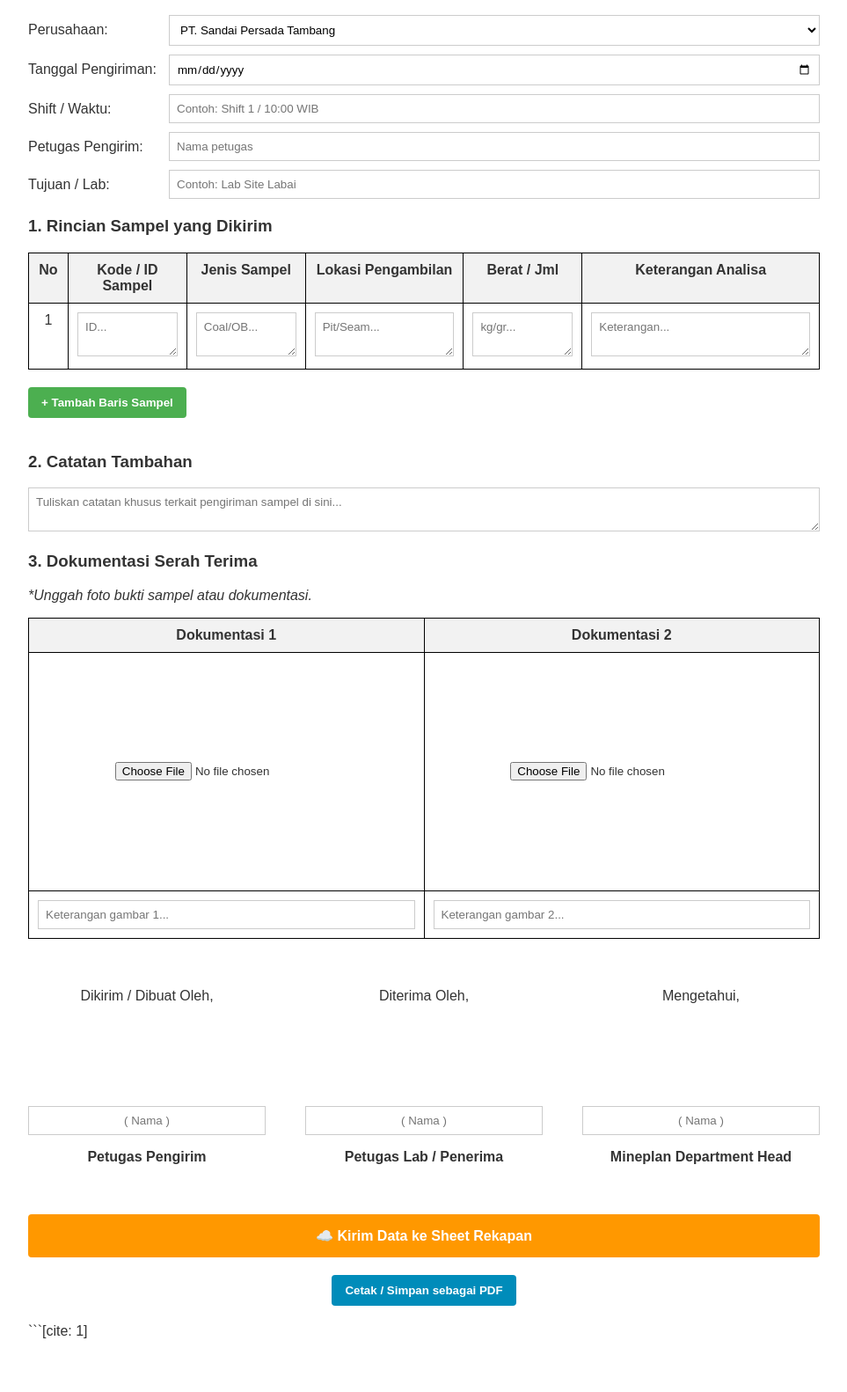
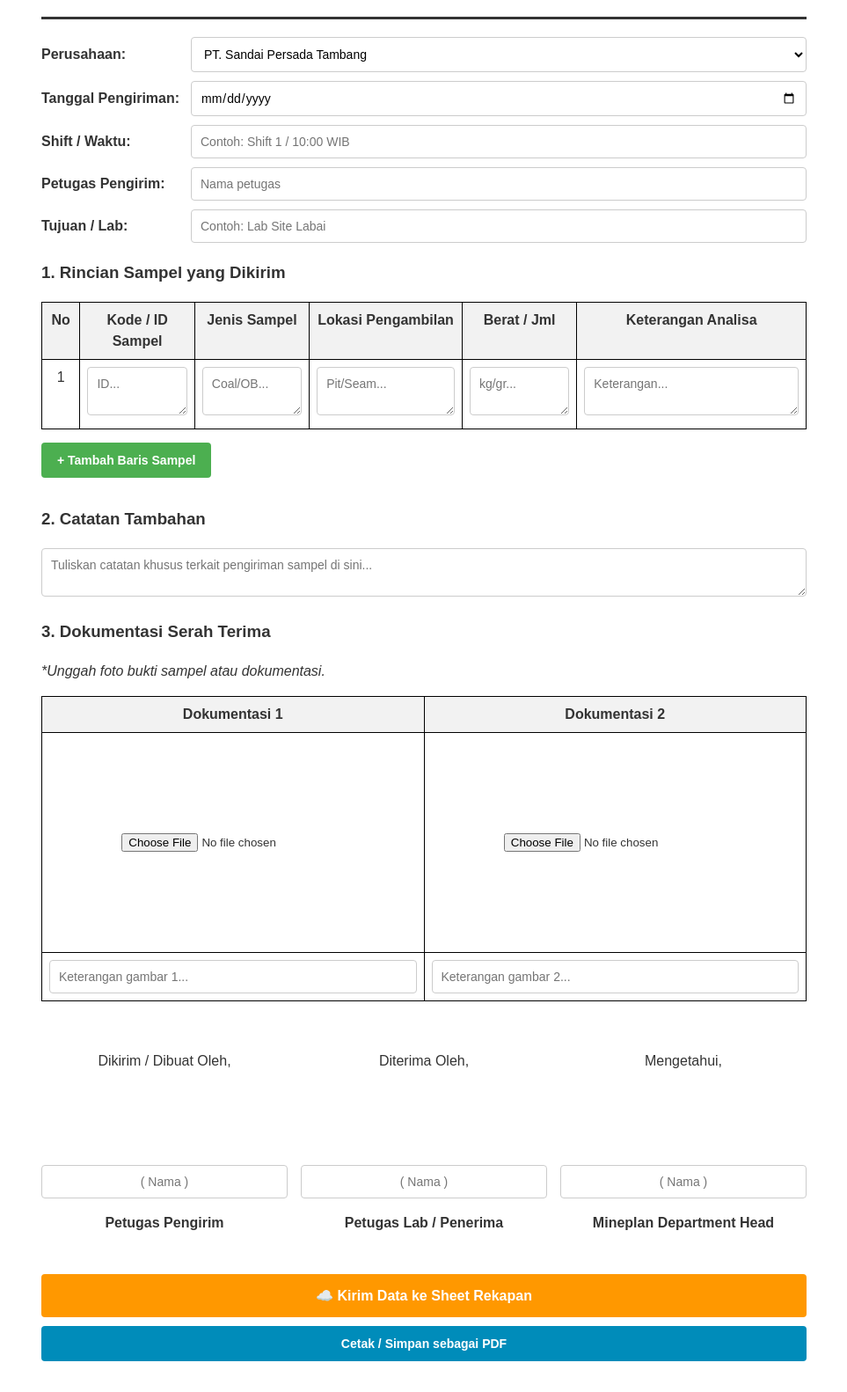
Before and after one commit to Symbian041/Pengiriman-Sampel, a plain HTML site: page index.html in a window 1280 px wide. Shown: the part 382-1964 px from the top of the page at 88% size, without its empty margins (158-1121 px from the left). Before the commit the page ends 1924 px from the top, so only its background shows below. Drawn offline with Linux system fonts and the light colour scheme.

Commit message:
Add files via upload

````diff
--- a/index.html
+++ b/index.html
@@ -5,28 +5,146 @@
     <meta name="viewport" content="width=device-width, initial-scale=1.0">
     <title>Aplikasi Pencatatan Pengiriman Sampel</title>
     <style>
-        body { font-family: Arial, sans-serif; margin: 20px auto; max-width: 900px; color: #333; }
-        .header { text-align: center; margin-bottom: 20px; border-bottom: 3px solid #333; padding-bottom: 10px; }
-        .logo { width: 280px; height: auto; margin-bottom: 5px; }
+        * { box-sizing: border-box; }
+        body {
+            font-family: Arial, sans-serif;
+            margin: 20px auto;
+            max-width: 900px;
+            padding: 0 15px;
+            color: #333;
+            line-height: 1.5;
+        }
+        .header {
+            text-align: center;
+            margin-bottom: 20px;
+            border-bottom: 3px solid #333;
+            padding-bottom: 10px;
+        }
+        .logo {
+            width: 100%;
+            max-width: 280px;
+            height: auto;
+            margin-bottom: 5px;
+        }
         .company-name { font-size: 24px; font-weight: bold; margin: 5px 0; }
         .site-name { font-size: 18px; font-weight: bold; margin: 5px 0; }
-        .info-grid { display: grid; grid-template-columns: 150px 1fr; gap: 10px; margin-bottom: 20px; align-items: center; }
-        input[type="text"], input[type="date"], select, textarea { width: 100%; padding: 8px; box-sizing: border-box; border: 1px solid #ccc; font-family: Arial, sans-serif; background-color: #fff; }
-        textarea { resize: vertical; min-height: 50px; }
-        table { width: 100%; border-collapse: collapse; margin-bottom: 20px; }
-        th, td { border: 1px solid #000; padding: 10px; text-align: left; vertical-align: top; }
+
+        .info-grid {
+            display: grid;
+            grid-template-columns: 160px 1fr;
+            gap: 10px;
+            margin-bottom: 20px;
+            align-items: center;
+        }
+        .info-grid label { font-weight: bold; }
+
+        input[type="text"], input[type="date"], select, textarea {
+            width: 100%;
+            padding: 10px;
+            border: 1px solid #ccc;
+            border-radius: 4px;
+            font-family: Arial, sans-serif;
+            font-size: 14px;
+            background-color: #fff;
+        }
+        textarea { resize: vertical; min-height: 55px; }
+
+        .table-responsive {
+            width: 100%;
+            overflow-x: auto;
+            margin-bottom: 15px;
+            -webkit-overflow-scrolling: touch;
+        }
+        table {
+            width: 100%;
+            border-collapse: collapse;
+            min-width: 650px;
+        }
+        th, td {
+            border: 1px solid #000;
+            padding: 8px;
+            text-align: left;
+            vertical-align: top;
+        }
         th { background-color: #f2f2f2; text-align: center; }
-        .btn { background-color: #4CAF50; color: white; padding: 10px 15px; border: none; cursor: pointer; border-radius: 4px; margin-bottom: 20px; font-weight: bold;}
-        .btn-print { background-color: #008CBA; }
-        .btn-submit { background-color: #ff9800; font-size: 16px; width: 100%; padding: 15px; }
-        .signatures { display: flex; justify-content: space-between; margin-top: 40px; text-align: center; }
-        .sign-box { width: 30%; }
-        .sign-space { height: 100px; }
 
+        .doc-table { min-width: 100%; }
+        .doc-cell {
+            height: 250px;
+            text-align: center;
+            vertical-align: middle;
+        }
+
+        .btn {
+            background-color: #4CAF50;
+            color: white;
+            padding: 12px 18px;
+            border: none;
+            cursor: pointer;
+            border-radius: 4px;
+            margin-bottom: 15px;
+            font-weight: bold;
+            font-size: 14px;
+        }
+        .btn-print { background-color: #008CBA; width: 100%; }
+        .btn-submit { background-color: #ff9800; font-size: 16px; width: 100%; padding: 15px; margin-bottom: 10px; }
+
+        .signatures {
+            display: flex;
+            justify-content: space-between;
+            gap: 15px;
+            margin-top: 40px;
+            text-align: center;
+        }
+        .sign-box { flex: 1; }
+        .sign-space { height: 90px; }
+
+        /* Tampilan Khusus Mobile / Layar Kecil */
+        @media (max-width: 768px) {
+            body { margin: 10px auto; padding: 0 12px; }
+            .company-name { font-size: 20px; }
+            .site-name { font-size: 16px; }
+            h2 { font-size: 18px; }
+            h3 { font-size: 16px; }
+
+            /* Form info menjadi 1 kolom vertikal */
+            .info-grid {
+                grid-template-columns: 1fr;
+                gap: 6px;
+            }
+            .info-grid label { margin-top: 6px; }
+
+            /* Mencegah auto-zoom di iOS/Android saat klik input */
+            input[type="text"], input[type="date"], select, textarea {
+                font-size: 16px;
+            }
+
+            .btn { width: 100%; }
+
+            /* Tanda tangan tersusun rapi ke bawah */
+            .signatures {
+                flex-direction: column;
+                gap: 25px;
+            }
+            .sign-box { width: 100%; }
+            .sign-space { height: 70px; }
+        }
+
+        /* Tampilan Cetak / Print PDF */
         @media print {
             .no-print { display: none; }
-            input, select, textarea { border: none; background: transparent; padding: 0; appearance: none; -webkit-appearance: none; }
-            body { margin: 0; }
+            .table-responsive { overflow: visible; }
+            table { min-width: 100%; }
+            input, select, textarea {
+                border: none;
+                background: transparent;
+                padding: 0;
+                appearance: none;
+                -webkit-appearance: none;
+            }
+            body { margin: 0; padding: 0; }
+            .signatures { flex-direction: row; }
+            .sign-box { width: 30%; }
         }
     </style>
 </head>
@@ -53,6 +171,7 @@
     </div>
 
     <h3>1. Rincian Sampel yang Dikirim</h3>
+    <div class="table-responsive">
         <table id="tabelSampel">
             <thead>
                 <tr>
@@ -75,6 +194,7 @@
                 </tr>
             </tbody>
         </table>
+    </div>
     <button class="btn no-print" onclick="tambahBaris()">+ Tambah Baris Sampel</button>
 
     <h3>2. Catatan Tambahan</h3>
@@ -82,19 +202,20 @@
 
     <h3>3. Dokumentasi Serah Terima</h3>
     <p class="no-print"><em>*Unggah foto bukti sampel atau dokumentasi.</em></p>
-    <table>
+    <div class="table-responsive">
+        <table class="doc-table">
             <tr>
                 <th width="50%">Dokumentasi 1</th>
                 <th width="50%">Dokumentasi 2</th>
             </tr>
             <tr>
-            <td style="height: 250px; text-align: center; vertical-align: middle;">
+                <td class="doc-cell">
                     <input type="file" class="no-print" accept="image/*" onchange="previewImage(event, 'preview1')">
-                <br><img id="preview1" style="max-width: 100%; max-height: 200px; display: none; margin: 0 auto;">
+                    <br><img id="preview1" style="max-width: 100%; max-height: 200px; display: none; margin: 10px auto 0;">
                 </td>
-            <td style="height: 250px; text-align: center; vertical-align: middle;">
+                <td class="doc-cell">
                     <input type="file" class="no-print" accept="image/*" onchange="previewImage(event, 'preview2')">
-                <br><img id="preview2" style="max-width: 100%; max-height: 200px; display: none; margin: 0 auto;">
+                    <br><img id="preview2" style="max-width: 100%; max-height: 200px; display: none; margin: 10px auto 0;">
                 </td>
             </tr>
             <tr>
@@ -102,6 +223,7 @@
                 <td><input type="text" placeholder="Keterangan gambar 2..."></td>
             </tr>
         </table>
+    </div>
 
     <div class="signatures">
         <div class="sign-box">
@@ -121,7 +243,7 @@
         </div>
     </div>
 
-    <div style="text-align: center; margin-top: 40px;" class="no-print">
+    <div style="text-align: center; margin-top: 30px;" class="no-print">
         <button class="btn btn-submit" id="btnKirim" onclick="kirimData()">☁️ Kirim Data ke Sheet Rekapan</button>
         <button class="btn btn-print" onclick="window.print()">Cetak / Simpan sebagai PDF</button>
     </div>
@@ -144,9 +266,11 @@
 
         function previewImage(event, previewId) {
             const output = document.getElementById(previewId);
+            if(event.target.files && event.target.files[0]) {
                 output.src = URL.createObjectURL(event.target.files[0]);
                 output.style.display = "block";
                 output.onload = function() { URL.revokeObjectURL(output.src) }
+            }
         }
 
         function kirimData() {
@@ -207,4 +331,3 @@
     </script>
 </body>
 </html>
-```[cite: 1]
````
Lines whose indentation alone changed are shown as unchanged.
